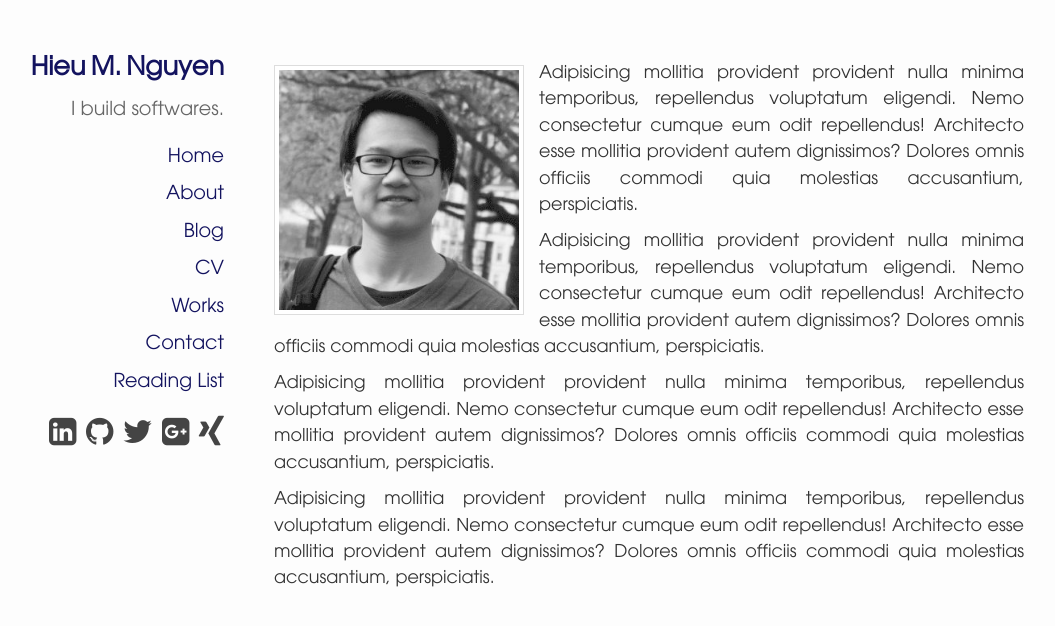
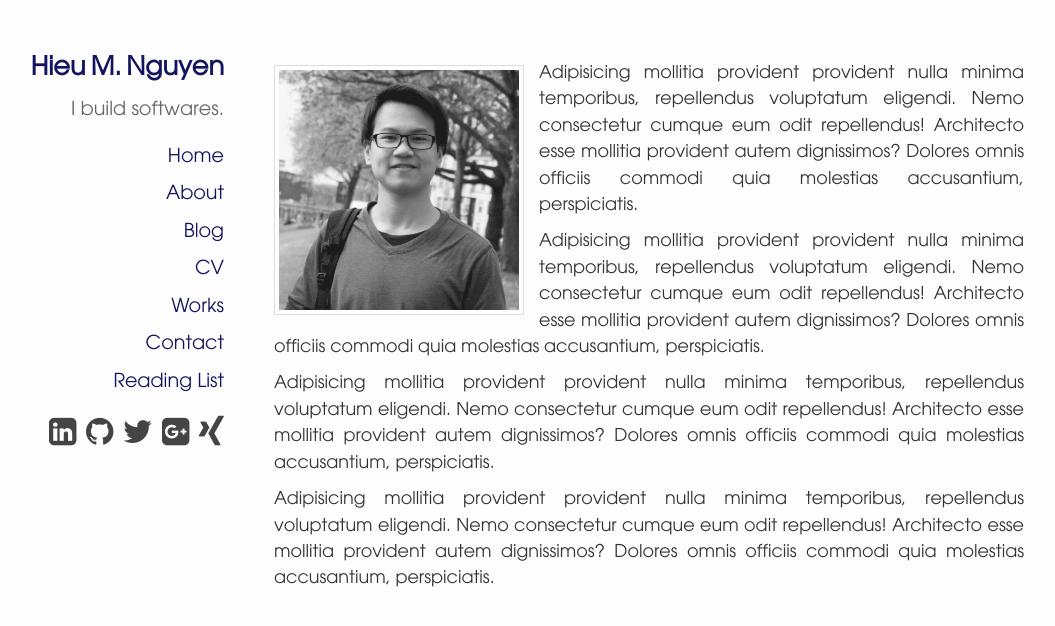
Before and after one commit to ngnmhieu/ngnmhieu.github.io, a Jekyll site: the page built from about.html, in a window 1280 px wide. Shown: the top 626 px of the page, without its empty margins (6-1061 px from the left). Built offline with Jekyll 4.4.1, drawn with Linux system fonts in a browser that asks for light colours; nearby versions of some CDN libraries; Markdown is read by kramdown in place of the engine named in the settings.

Commit message:
change profile pic

```diff
--- a/about.html
+++ b/about.html
@@ -3,7 +3,7 @@ layout: default
 title: About Hieu
 ---
 <section id="about" class="">
-  <img id="profile-pic" class="img-thumbnail pull-left " src="/images/avatar.jpg" alt="">
+  <img id="profile-pic" class="img-thumbnail pull-left " src="/images/avatarfull.jpg" alt="">
   <p>Adipisicing mollitia provident provident nulla minima temporibus, repellendus voluptatum eligendi. Nemo consectetur cumque eum odit repellendus! Architecto esse mollitia provident autem dignissimos? Dolores omnis officiis commodi quia molestias accusantium, perspiciatis.</p>
   <p>Adipisicing mollitia provident provident nulla minima temporibus, repellendus voluptatum eligendi. Nemo consectetur cumque eum odit repellendus! Architecto esse mollitia provident autem dignissimos? Dolores omnis officiis commodi quia molestias accusantium, perspiciatis.</p>
   <p>Adipisicing mollitia provident provident nulla minima temporibus, repellendus voluptatum eligendi. Nemo consectetur cumque eum odit repellendus! Architecto esse mollitia provident autem dignissimos? Dolores omnis officiis commodi quia molestias accusantium, perspiciatis.</p>
```
Also changed, not shown: images/avatarfull.jpg (added), 2 other files.
